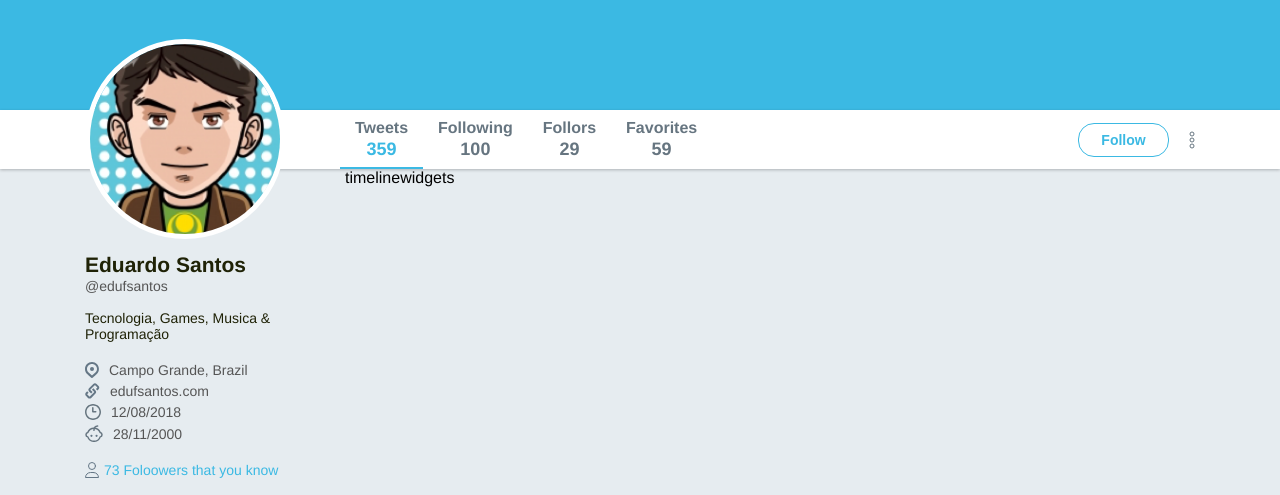
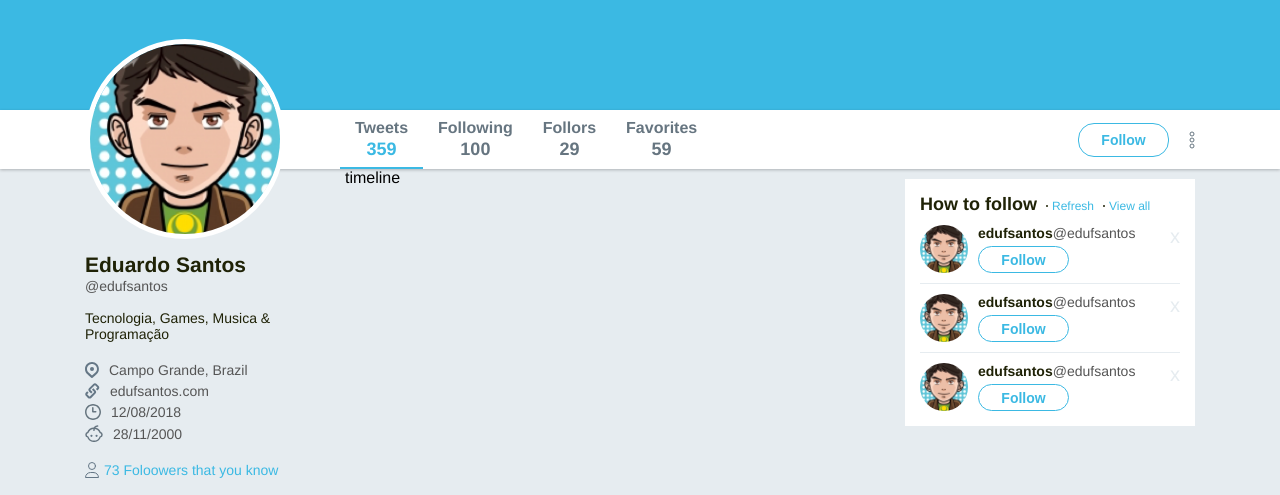
Before and after one commit to edufsantos/Flex-Box, a plain HTML site: page index.html in a window 1280 px wide. Shown: the part 236-731 px from the top of the page. Drawn offline with Linux system fonts and the light colour scheme.

Commit message:
--aula 05

```diff
--- a/index.html
+++ b/index.html
@@ -95,7 +95,49 @@
         </div>
       </aside>
       <section class="timeline"> timeline</section>
-      <aside class="widgets"> widgets</aside>
+
+      <aside class="widgets">
+        <div class="widget follow">
+          <div class="title">
+            <strong>How to follow</strong>
+            <a href="">Refresh</a>
+            <a href="">View all</a>
+          </div>
+          <ul>
+            <li>
+              <div class="profile">
+                <img src="./images/avatar.png" alt="">
+                <div class="info">
+                  <strong>edufsantos<span>@edufsantos</span></strong>
+                  <button>Follow</button>
+                </div>
+              </div>
+              <a href="">x</a>
+            </li>
+            <li>
+              <div class="profile">
+                <img src="./images/avatar.png" alt="">
+                <div class="info">
+                  <strong>edufsantos<span>@edufsantos</span></strong>
+                  <button>Follow</button>
+                </div>
+              </div>
+              <a href="">x</a>
+            </li>
+            <li>
+              <div class="profile">
+                <img src="./images/avatar.png" alt="">
+                <div class="info">
+                  <strong>edufsantos<span>@edufsantos</span></strong>
+                  <button>Follow</button>
+                </div>
+              </div>
+              <a href="">x</a>
+            </li>
+          </ul>
+        </div>
+      </aside>
+
     </div>
 </body>
 </html>
--- a/styles.css
+++ b/styles.css
@@ -264,3 +264,104 @@ header#main-header .side button{
   border-radius: 15px;
   margin-right: 5px;
 }
+/*------------------timeline--------------------*/
+.wrapper-content .timeline{
+  flex: 1;
+}
+
+/*-----------widgets------------------*/
+.wrapper-content aside.widgets{
+  width: 290px;
+  margin-top: 10px;
+}
+.wrapper-content aside.widgets .widget{
+  background-color: #fff;
+  padding: 15px;
+}
+.wrapper-content aside.widgets .widget .title{
+  display: flex;
+  align-items: baseline;
+}
+.wrapper-content aside.widgets .widget .title strong{
+  font-size: 18px;
+  color: #1f2206;
+}
+.wrapper-content aside.widgets .widget .title a{
+  font-size: 12px;
+  color: #3bb9e3;
+  text-decoration: none;
+  position: relative;
+  padding-left:15px ;
+}
+.wrapper-content aside.widgets .widget .title a::before{
+  content: '';
+  height: 2px;
+  width: 2px;
+  border-radius: 50%;
+  margin-left: 5px;
+  margin-right: 5px;
+  background-color: #1f2206;
+  position: absolute;
+  top: 6px;
+  left: 4px;
+
+}
+
+.wrapper-content aside.widgets .follow ul{
+  list-style: none;
+  margin-top: 10px;
+}
+.wrapper-content aside.widgets .follow ul li{
+  display: flex;
+  justify-content: space-between;
+  border-bottom: 1px solid #e6ecf0;
+  padding-bottom: 10px;
+  margin-bottom: 10px;
+}
+.wrapper-content aside.widgets .follow ul li:last-child{
+  margin-bottom: 0;
+  padding-bottom:0;
+  border-bottom: 0;
+}
+
+.wrapper-content aside.widgets .follow ul .profile{
+  display: flex;
+  align-items: center;
+}
+.wrapper-content aside.widgets .follow ul li .profile img{
+  height: 48px;
+  width: 48px;
+  border-radius: 50%;
+}
+.wrapper-content aside.widgets .follow ul .profile .info{
+  margin-left: 10px;
+  display: flex;
+  flex-direction: column;
+}
+.wrapper-content aside.widgets .follow ul .profile .info strong{
+  font-size: 14px;
+  color: #1f2206;
+}
+.wrapper-content aside.widgets .follow ul .profile .info strong span{
+  font-weight: normal;
+  color: #555555;
+}
+.wrapper-content aside.widgets .follow ul .profile .info button{
+  height: 27px;
+  background-color: #fff;
+  display: flex;
+  align-items: center;
+  justify-content: center;
+  margin-top: 5px;
+  width: 91px;
+  font-weight: bold;
+  font-size: 14px;
+  color: #3bb9e3;
+  border: 1px solid #3bb9e3;
+  border-radius: 16px;
+}
+.wrapper-content aside.widgets .follow ul li > a{
+  color: #e6ecf0;
+  text-decoration: none;
+  font-size: 20px;
+}
```
